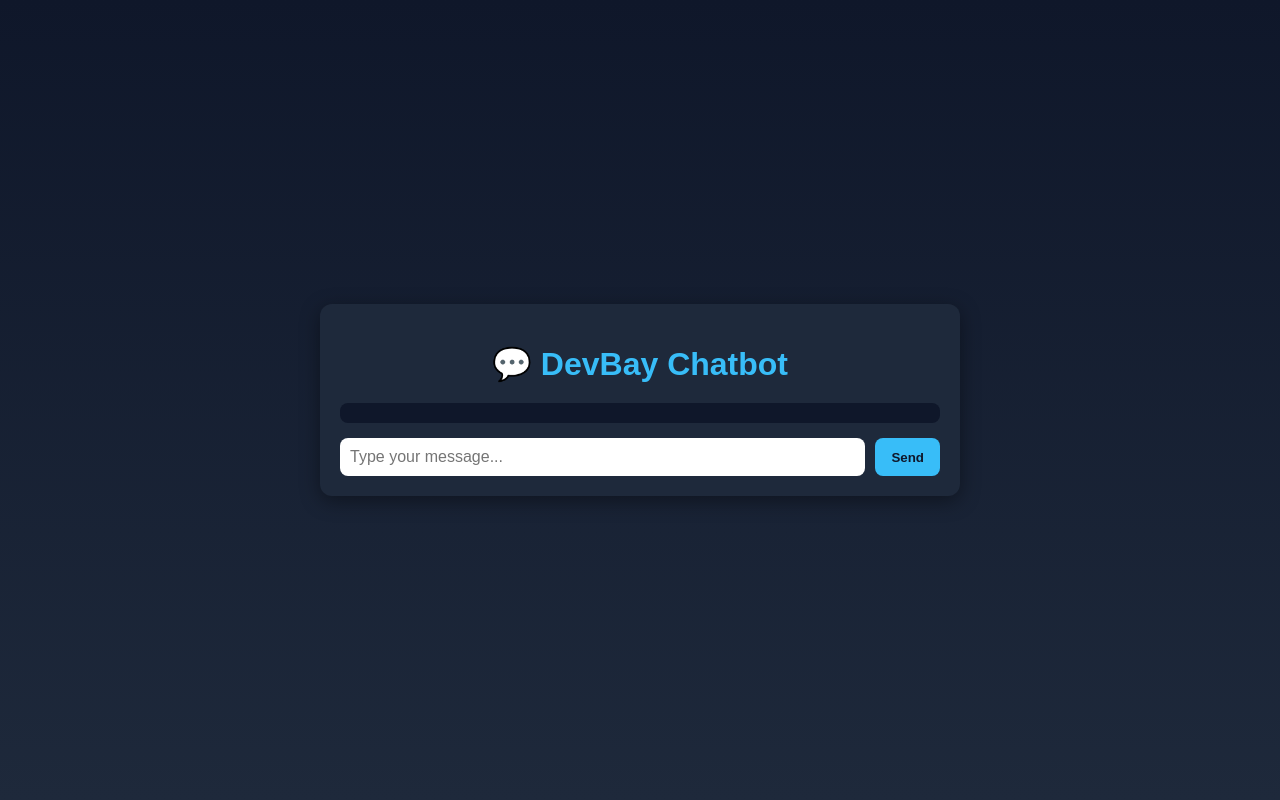
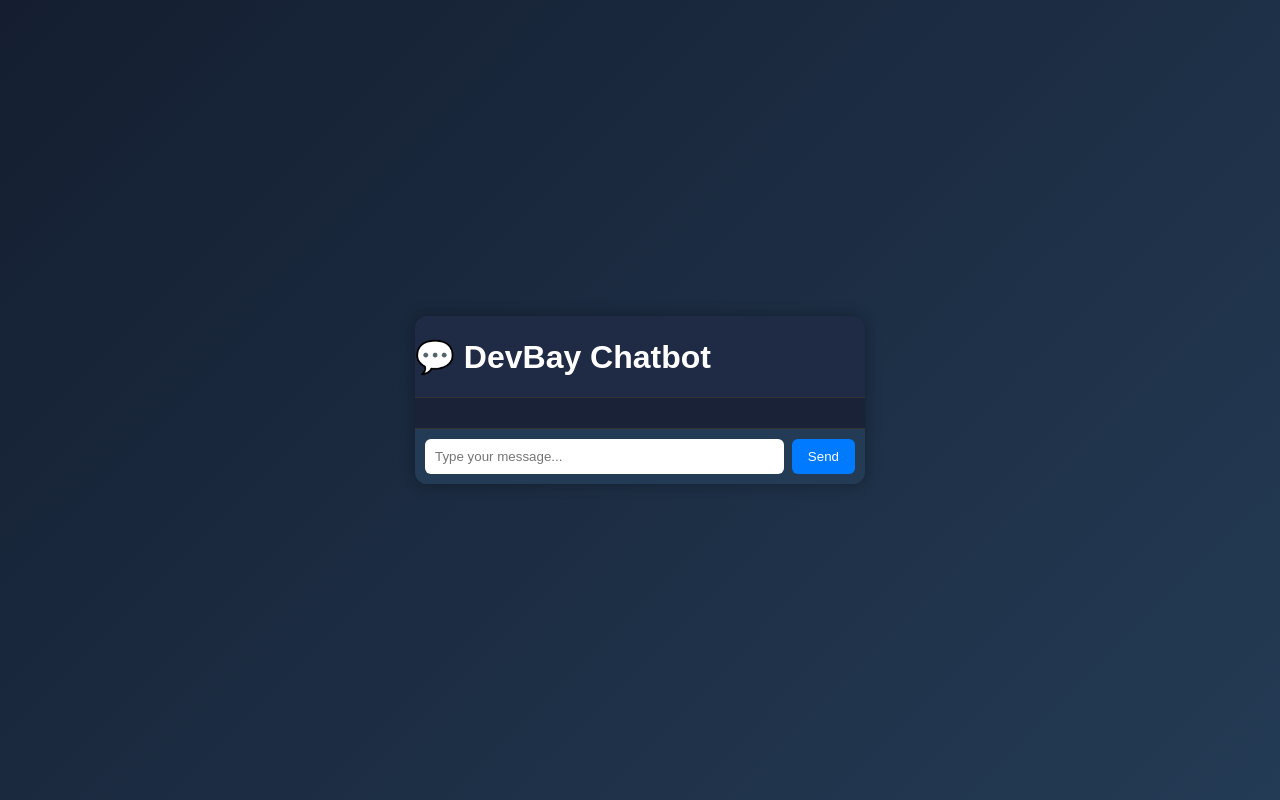
Before and after one commit to Abidt2002/DevBay-Chatbot, a plain HTML site: page index.html in a window 1280 px wide. Drawn offline with Linux system fonts and the light colour scheme.

Commit message:
Refactor CSS styles for improved design

```diff
--- a/style.css
+++ b/style.css
@@ -1,87 +1,85 @@
 body {
+  font-family: "Poppins", sans-serif;
+  background: linear-gradient(135deg, #141e30, #243b55);
+  color: white;
+  display: flex;
+  align-items: center;
+  justify-content: center;
+  height: 100vh;
   margin: 0;
-  font-family: 'Poppins', sans-serif;
-  background: linear-gradient(180deg, #0f172a, #1e293b);
-  color: #f8fafc;
-  display: flex;
-  justify-content: center;
-  align-items: center;
-  height: 100vh;
 }
 
 .chat-container {
+  background: #1f2a44;
   width: 90%;
-  max-width: 600px;
-  background: #1e293b;
+  max-width: 450px;
   border-radius: 12px;
-  box-shadow: 0 5px 20px rgba(0,0,0,0.4);
-  padding: 20px;
   display: flex;
   flex-direction: column;
+  box-shadow: 0 0 15px rgba(0, 0, 0, 0.3);
+  overflow: hidden;
 }
 
-h1 {
+h2 {
   text-align: center;
-  color: #38bdf8;
-  margin-bottom: 20px;
+  background: #243b55;
+  margin: 0;
+  padding: 12px;
+  font-size: 1.2rem;
 }
 
 .chat-box {
   flex: 1;
+  padding: 15px;
   overflow-y: auto;
-  padding: 10px;
-  background: #0f172a;
-  border-radius: 8px;
-  margin-bottom: 15px;
-  display: flex;
-  flex-direction: column;
-  gap: 12px;
+  background: #1a2238;
+  border-top: 1px solid #333;
 }
 
 .message {
+  padding: 8px 12px;
+  margin: 6px 0;
+  border-radius: 8px;
   max-width: 80%;
-  padding: 10px 14px;
-  border-radius: 10px;
-  line-height: 1.5;
-  white-space: pre-wrap;
+  line-height: 1.4;
 }
 
 .user {
+  background: #007bff;
   align-self: flex-end;
-  background: #3b82f6;
-  color: white;
+  margin-left: auto;
 }
 
 .bot {
+  background: #2e3b5e;
   align-self: flex-start;
-  background: #334155;
-  color: #f8fafc;
 }
 
 .input-area {
   display: flex;
-  gap: 10px;
+  padding: 10px;
+  background: #243b55;
+  border-top: 1px solid #333;
 }
 
 #user-input {
   flex: 1;
   padding: 10px;
-  border-radius: 8px;
   border: none;
+  border-radius: 6px;
   outline: none;
-  font-size: 16px;
 }
 
 #send-btn {
-  background: #38bdf8;
+  background: #007bff;
+  color: white;
   border: none;
   padding: 10px 16px;
-  border-radius: 8px;
+  border-radius: 6px;
+  margin-left: 8px;
   cursor: pointer;
-  color: #0f172a;
-  font-weight: 600;
 }
 
 #send-btn:hover {
-  background: #0ea5e9;
+  background: #0056b3;
 }
```
